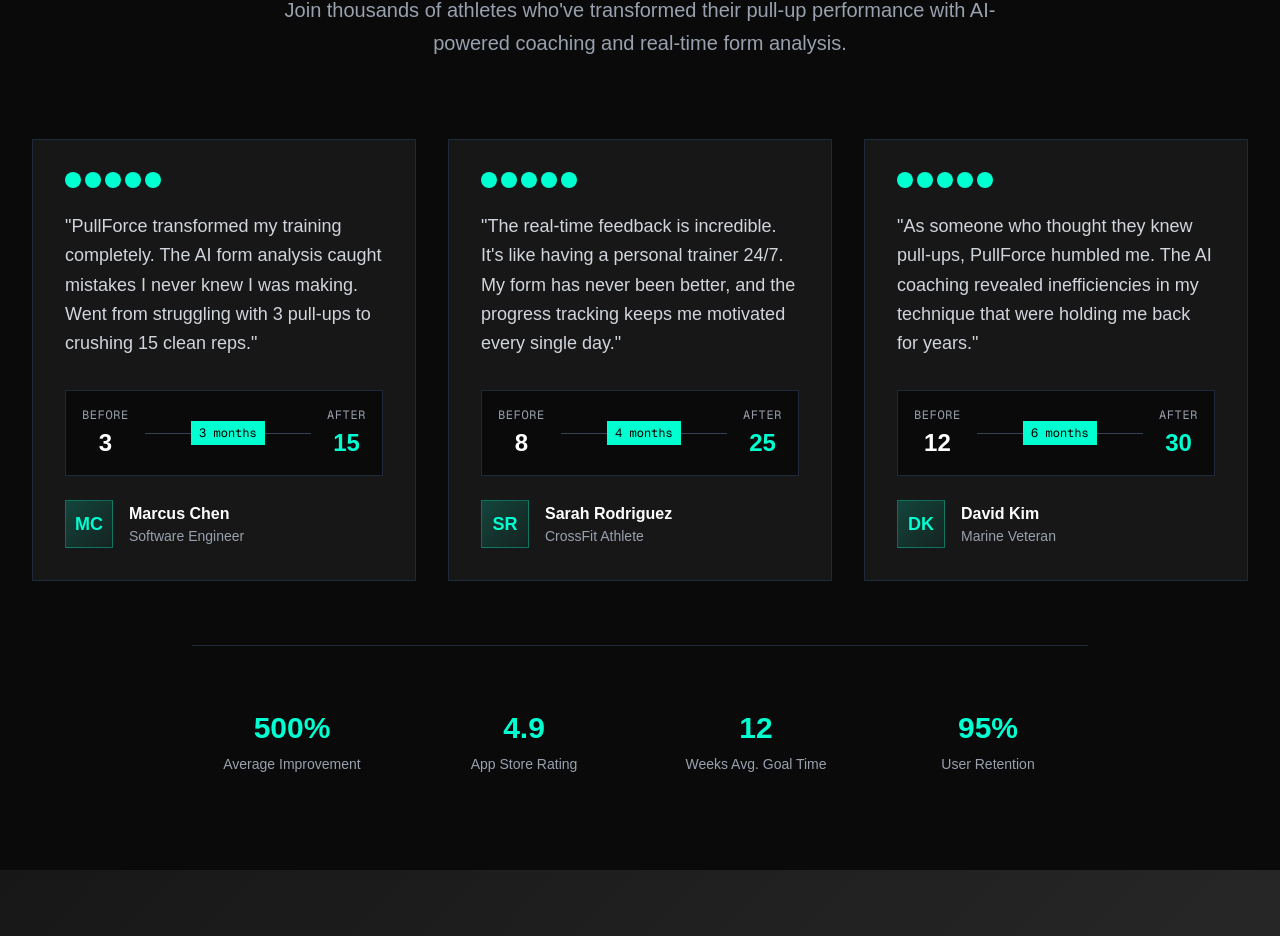
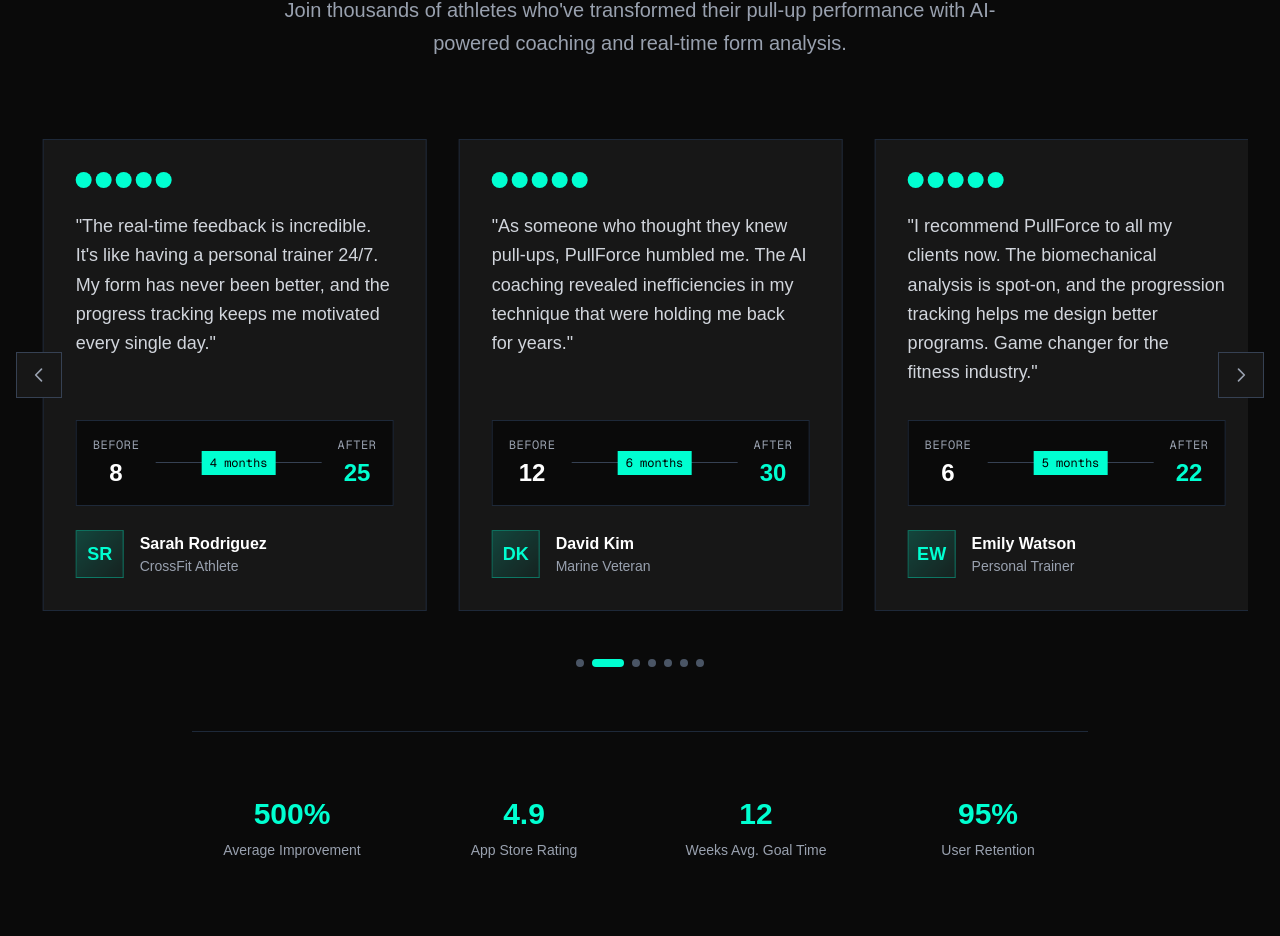
Before and after one commit to JDelott/pullup, a Next.js app: page / in a window 1280 px wide. Shown: the part 3000-3936 px from the top of the page. Built offline with nearby package versions, Linux system fonts and the light colour scheme.

Commit message:
added caroutsel to testiminial.tsx

```diff
--- a/src/components/Testimonial.tsx
+++ b/src/components/Testimonial.tsx
@@ -1,4 +1,6 @@
-import React from 'react';
+'use client'
+
+import React, { useState, useEffect } from 'react';
 
 interface TestimonialData {
   readonly id: string;
@@ -45,6 +47,72 @@
     pullUpsBefore: 12,
     pullUpsAfter: 30,
     timeframe: '6 months'
+  },
+  {
+    id: '4',
+    name: 'Emily Watson',
+    role: 'Personal Trainer',
+    avatar: '/avatars/emily.jpg',
+    content: 'I recommend PullForce to all my clients now. The biomechanical analysis is spot-on, and the progression tracking helps me design better programs. Game changer for the fitness industry.',
+    rating: 5,
+    pullUpsBefore: 6,
+    pullUpsAfter: 22,
+    timeframe: '5 months'
+  },
+  {
+    id: '5',
+    name: 'Alex Thompson',
+    role: 'College Student',
+    avatar: '/avatars/alex.jpg',
+    content: 'Started from zero pull-ups and felt embarrassed at the gym. PullForce gave me the confidence to train properly. Now I\'m helping my friends with their form!',
+    rating: 5,
+    pullUpsBefore: 0,
+    pullUpsAfter: 12,
+    timeframe: '4 months'
+  },
+  {
+    id: '6',
+    name: 'Jessica Park',
+    role: 'Physical Therapist',
+    avatar: '/avatars/jessica.jpg',
+    content: 'The injury prevention features are outstanding. As a PT, I appreciate how the app prioritizes proper movement patterns over just rep counts. Brilliant engineering.',
+    rating: 5,
+    pullUpsBefore: 4,
+    pullUpsAfter: 18,
+    timeframe: '3 months'
+  },
+  {
+    id: '7',
+    name: 'Ryan Mitchell',
+    role: 'Fire Fighter',
+    avatar: '/avatars/ryan.jpg',
+    content: 'Physical fitness is crucial in my job. PullForce helped me exceed department standards and gave me the edge I needed for promotions. The accountability features are perfect.',
+    rating: 5,
+    pullUpsBefore: 10,
+    pullUpsAfter: 35,
+    timeframe: '6 months'
+  },
+  {
+    id: '8',
+    name: 'Lisa Chang',
+    role: 'Yoga Instructor',
+    avatar: '/avatars/lisa.jpg',
+    content: 'I was skeptical about AI coaching, but the form corrections were incredibly accurate. It helped me build the upper body strength I was missing in my practice.',
+    rating: 5,
+    pullUpsBefore: 2,
+    pullUpsAfter: 14,
+    timeframe: '5 months'
+  },
+  {
+    id: '9',
+    name: 'Michael Torres',
+    role: 'Rock Climber',
+    avatar: '/avatars/michael.jpg',
+    content: 'The grip strength analysis and finger positioning feedback translated directly to my climbing performance. My project routes feel so much more manageable now.',
+    rating: 5,
+    pullUpsBefore: 15,
+    pullUpsAfter: 40,
+    timeframe: '4 months'
   }
 ] as const;
 
@@ -52,11 +120,11 @@
   readonly testimonial: TestimonialData;
 }
 
-const TestimonialCard: React.FC<TestimonialCardProps> = ({ testimonial }) => {
+const TestimonialCard = ({ testimonial }: TestimonialCardProps): JSX.Element => {
   const { name, role, content, rating, pullUpsBefore, pullUpsAfter, timeframe } = testimonial;
 
   return (
-    <div className="relative bg-neutral-900 border border-gray-800 p-8 group hover:border-[#00FFD1]/30 transition-all duration-300">
+    <div className="bg-neutral-900 border border-gray-800 p-8 hover:border-[#00FFD1]/30 transition-all duration-300 h-full flex flex-col">
       {/* Rating */}
       <div className="flex gap-1 mb-6">
         {Array.from({ length: rating }, (_, i) => (
@@ -65,7 +133,7 @@
       </div>
 
       {/* Content */}
-      <blockquote className="text-gray-300 text-lg leading-relaxed mb-8">
+      <blockquote className="text-gray-300 text-lg leading-relaxed mb-8 flex-grow">
         "{content}"
       </blockquote>
 
@@ -105,11 +173,57 @@
   );
 };
 
-const Testimonials: React.FC = () => {
+const Testimonials = (): JSX.Element => {
+  const [currentIndex, setCurrentIndex] = useState(0);
+  const [cardsToShow, setCardsToShow] = useState(3);
+
+  // Update cards to show based on screen size
+  useEffect(() => {
+    const updateCardsToShow = () => {
+      if (window.innerWidth < 768) {
+        setCardsToShow(1);
+      } else if (window.innerWidth < 1024) {
+        setCardsToShow(2);
+      } else {
+        setCardsToShow(3);
+      }
+    };
+
+    updateCardsToShow();
+    window.addEventListener('resize', updateCardsToShow);
+    return () => window.removeEventListener('resize', updateCardsToShow);
+  }, []);
+
+  // Auto-advance carousel
+  useEffect(() => {
+    const maxIndex = testimonials.length - cardsToShow;
+    const timer = setInterval(() => {
+      setCurrentIndex(prev => prev >= maxIndex ? 0 : prev + 1);
+    }, 4000);
+
+    return () => clearInterval(timer);
+  }, [cardsToShow]);
+
+  const nextSlide = () => {
+    const maxIndex = testimonials.length - cardsToShow;
+    setCurrentIndex(prev => prev >= maxIndex ? 0 : prev + 1);
+  };
+
+  const prevSlide = () => {
+    const maxIndex = testimonials.length - cardsToShow;
+    setCurrentIndex(prev => prev <= 0 ? maxIndex : prev - 1);
+  };
+
+  const goToSlide = (index: number) => {
+    setCurrentIndex(index);
+  };
+
+  const maxIndex = testimonials.length - cardsToShow;
+  const visibleTestimonials = testimonials.slice(currentIndex, currentIndex + cardsToShow);
+
   return (
     <section className="bg-neutral-950 py-24">
       <div className="max-w-7xl mx-auto px-6 lg:px-8">
-
         {/* Section header */}
         <div className="text-center mb-20">
           <div className="inline-block mb-8">
@@ -129,10 +243,58 @@
           </p>
         </div>
 
-        {/* Testimonials grid */}
-        <div className="grid grid-cols-1 lg:grid-cols-3 gap-8 mb-16">
-          {testimonials.map((testimonial) => (
-            <TestimonialCard key={testimonial.id} testimonial={testimonial} />
+        {/* Carousel */}
+        <div className="relative mb-12">
+          {/* Cards container */}
+          <div className="overflow-hidden">
+            <div
+              className="flex transition-transform duration-500 ease-in-out gap-8"
+              style={{ transform: `translateX(-${currentIndex * (100 / cardsToShow)}%)` }}
+            >
+              {testimonials.map((testimonial) => (
+                <div
+                  key={testimonial.id}
+                  className="flex-shrink-0"
+                  style={{ width: `calc(${100 / cardsToShow}% - ${(cardsToShow - 1) * 2}rem / ${cardsToShow})` }}
+                >
+                  <TestimonialCard testimonial={testimonial} />
+                </div>
+              ))}
+            </div>
+          </div>
+
+          {/* Navigation buttons */}
+          <button
+            onClick={prevSlide}
+            className="absolute left-0 top-1/2 -translate-y-1/2 -translate-x-4 bg-neutral-900 border border-gray-700 hover:border-[#00FFD1]/50 p-3 transition-all duration-200"
+            aria-label="Previous testimonials"
+          >
+            <svg className="w-5 h-5 text-gray-400 hover:text-[#00FFD1]" fill="none" stroke="currentColor" viewBox="0 0 24 24">
+              <path strokeLinecap="round" strokeLinejoin="round" strokeWidth={2} d="M15 19l-7-7 7-7" />
+            </svg>
+          </button>
+
+          <button
+            onClick={nextSlide}
+            className="absolute right-0 top-1/2 -translate-y-1/2 translate-x-4 bg-neutral-900 border border-gray-700 hover:border-[#00FFD1]/50 p-3 transition-all duration-200"
+            aria-label="Next testimonials"
+          >
+            <svg className="w-5 h-5 text-gray-400 hover:text-[#00FFD1]" fill="none" stroke="currentColor" viewBox="0 0 24 24">
+              <path strokeLinecap="round" strokeLinejoin="round" strokeWidth={2} d="M9 5l7 7-7 7" />
+            </svg>
+          </button>
+        </div>
+
+        {/* Dots indicator */}
+        <div className="flex justify-center gap-2 mb-16">
+          {Array.from({ length: maxIndex + 1 }, (_, i) => (
+            <button
+              key={i}
+              onClick={() => goToSlide(i)}
+              className={`w-2 h-2 rounded-full transition-all duration-200 ${i === currentIndex ? 'bg-[#00FFD1] w-8' : 'bg-gray-600 hover:bg-gray-500'
+                }`}
+              aria-label={`Go to slide ${i + 1}`}
+            />
           ))}
         </div>
 
@@ -155,7 +317,6 @@
             <div className="text-gray-400 text-sm">User Retention</div>
           </div>
         </div>
-
       </div>
     </section>
   );
```
